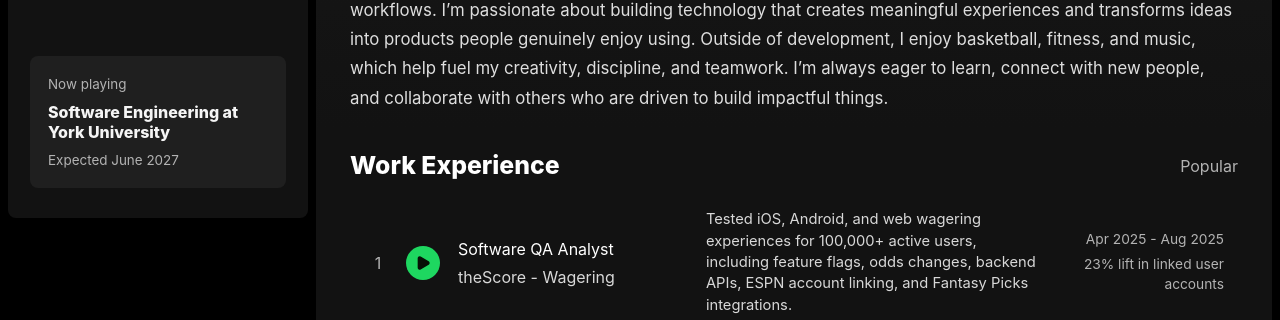
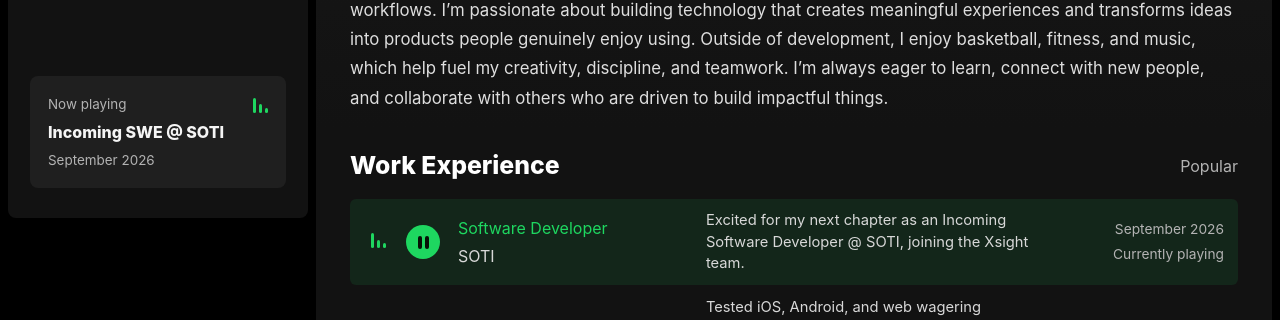
Before and after one commit to Dame33/Damon-portfolio, a React (Vite) app: page / in a window 1280 px wide. Shown: the part 582-902 px from the top of the page. Built offline with nearby package versions, Linux system fonts and the light colour scheme.

Commit message:
Add incoming experience

```diff
--- a/src/App.css
+++ b/src/App.css
@@ -116,6 +116,13 @@
 .panel-subtitle {
   margin: 0;
   font-size: 0.84rem;
+}
+
+.panel-title-row {
+  display: flex;
+  align-items: center;
+  justify-content: space-between;
+  gap: 12px;
 }
 
 .panel-track {
@@ -371,6 +378,19 @@
   background: #2a2a2a;
 }
 
+.experience-row.is-playing {
+  background: rgba(30, 215, 96, 0.1);
+}
+
+.experience-row.is-playing:hover,
+.experience-row.is-playing:focus-within {
+  background: rgba(30, 215, 96, 0.16);
+}
+
+.experience-row.is-playing .track-main h3 {
+  color: #1ed760;
+}
+
 .track-number {
   color: #b3b3b3;
   text-align: center;
@@ -386,6 +406,65 @@
   background: #1ed760;
   color: #071106;
   cursor: pointer;
+}
+
+.play-button.is-playing {
+  background: #1ed760;
+  color: #071106;
+}
+
+.pause-glyph {
+  display: inline-flex;
+  align-items: center;
+  justify-content: center;
+  gap: 3px;
+}
+
+.pause-glyph span {
+  width: 4px;
+  height: 13px;
+  border-radius: 2px;
+  background: currentColor;
+}
+
+.playing-bars {
+  height: 18px;
+  display: inline-flex;
+  align-items: end;
+  justify-content: center;
+  gap: 3px;
+  color: #1ed760;
+}
+
+.playing-bars span {
+  width: 3px;
+  height: 7px;
+  border-radius: 999px;
+  background: currentColor;
+  animation: playing-bar 780ms ease-in-out infinite;
+}
+
+.playing-bars span:nth-child(2) {
+  animation-delay: 130ms;
+}
+
+.playing-bars span:nth-child(3) {
+  animation-delay: 260ms;
+}
+
+.panel-bars {
+  flex: 0 0 auto;
+}
+
+@keyframes playing-bar {
+  0%,
+  100% {
+    height: 5px;
+  }
+
+  50% {
+    height: 17px;
+  }
 }
 
 .track-main h3 {
--- a/src/App.jsx
+++ b/src/App.jsx
@@ -38,6 +38,16 @@ const playlists = [
 ];
 
 const workExperience = [
+  {
+    role: "Software Developer",
+    team: "SOTI",
+    dates: "September 2026",
+    location: "Mississauga, ON",
+    summary:
+      "Excited for my next chapter as an Incoming Software Developer @ SOTI, joining the Xsight team.",
+    impact: "Currently playing",
+    isPlaying: true,
+  },
   {
     role: "Software QA Analyst",
     team: "theScore - Wagering",
@@ -175,9 +185,16 @@ function App() {
           </aside>
 
           <div className="sidebar-panel" aria-label="Now playing">
-            <p className="panel-title">Now playing</p>
-            <p className="panel-track">Software Engineering at York University</p>
-            <p className="panel-subtitle">Expected June 2027</p>
+            <div className="panel-title-row">
+              <p className="panel-title">Now playing</p>
+              <span className="playing-bars panel-bars" aria-hidden="true">
+                <span />
+                <span />
+                <span />
+              </span>
+            </div>
+            <p className="panel-track">Incoming SWE @ SOTI</p>
+            <p className="panel-subtitle">September 2026</p>
           </div>
 
           <main className="main-shell" id="top">
@@ -280,10 +297,33 @@ function App() {
 
                 <div className="experience-list">
                   {workExperience.map((job, index) => (
-                    <article className="experience-row" key={`${job.role}-${job.dates}`}>
-                      <span className="track-number">{index + 1}</span>
-                      <button className="play-button" aria-label={`Play ${job.role}`}>
-                        <Play size={16} fill="currentColor" aria-hidden="true" />
+                    <article
+                      className={`experience-row ${job.isPlaying ? "is-playing" : ""}`}
+                      key={`${job.role}-${job.dates}`}
+                    >
+                      <span className="track-number">
+                        {job.isPlaying ? (
+                          <span className="playing-bars" aria-label="Currently playing" role="img">
+                            <span />
+                            <span />
+                            <span />
+                          </span>
+                        ) : (
+                          index + 1
+                        )}
+                      </span>
+                      <button
+                        className={`play-button ${job.isPlaying ? "is-playing" : ""}`}
+                        aria-label={`${job.isPlaying ? "Currently playing" : "Play"} ${job.role}`}
+                      >
+                        {job.isPlaying ? (
+                          <span className="pause-glyph" aria-hidden="true">
+                            <span />
+                            <span />
+                          </span>
+                        ) : (
+                          <Play size={16} fill="currentColor" aria-hidden="true" />
+                        )}
                       </button>
                       <div className="track-main">
                         <h3>{job.role}</h3>
```
